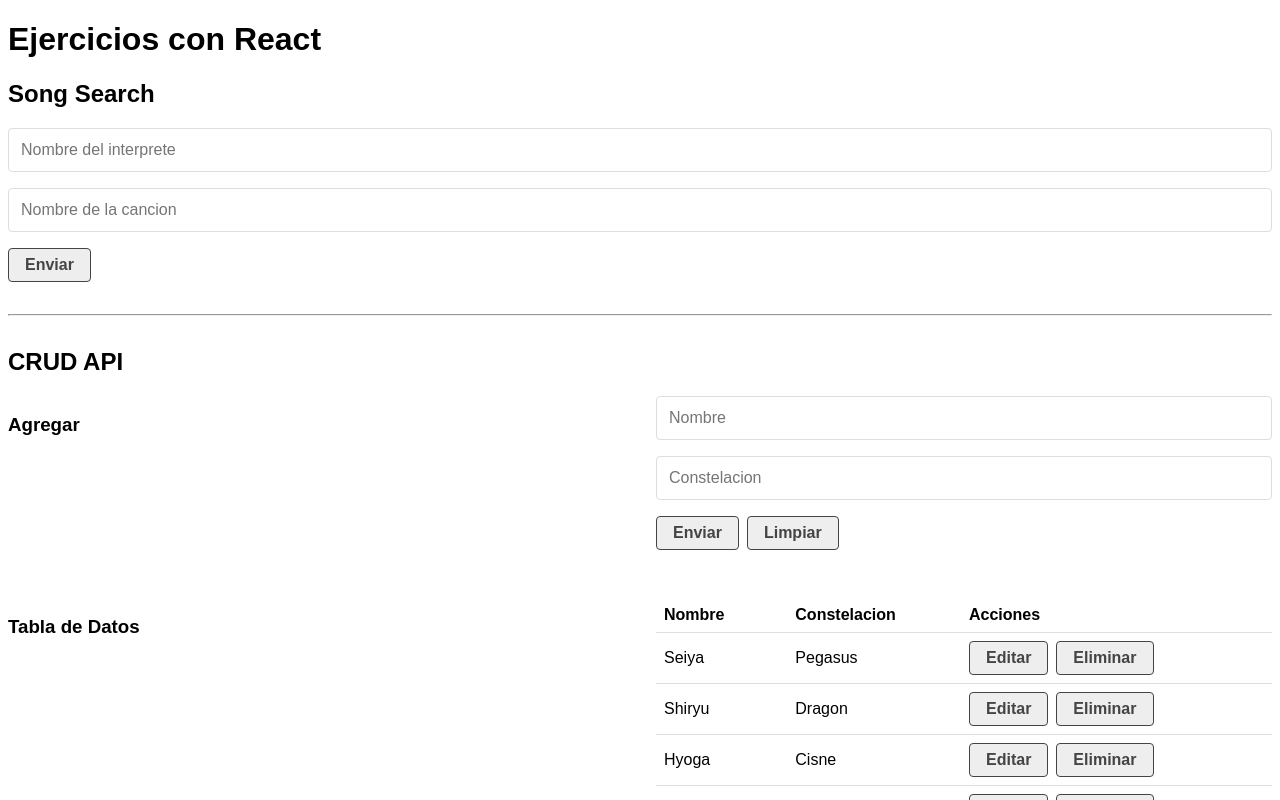
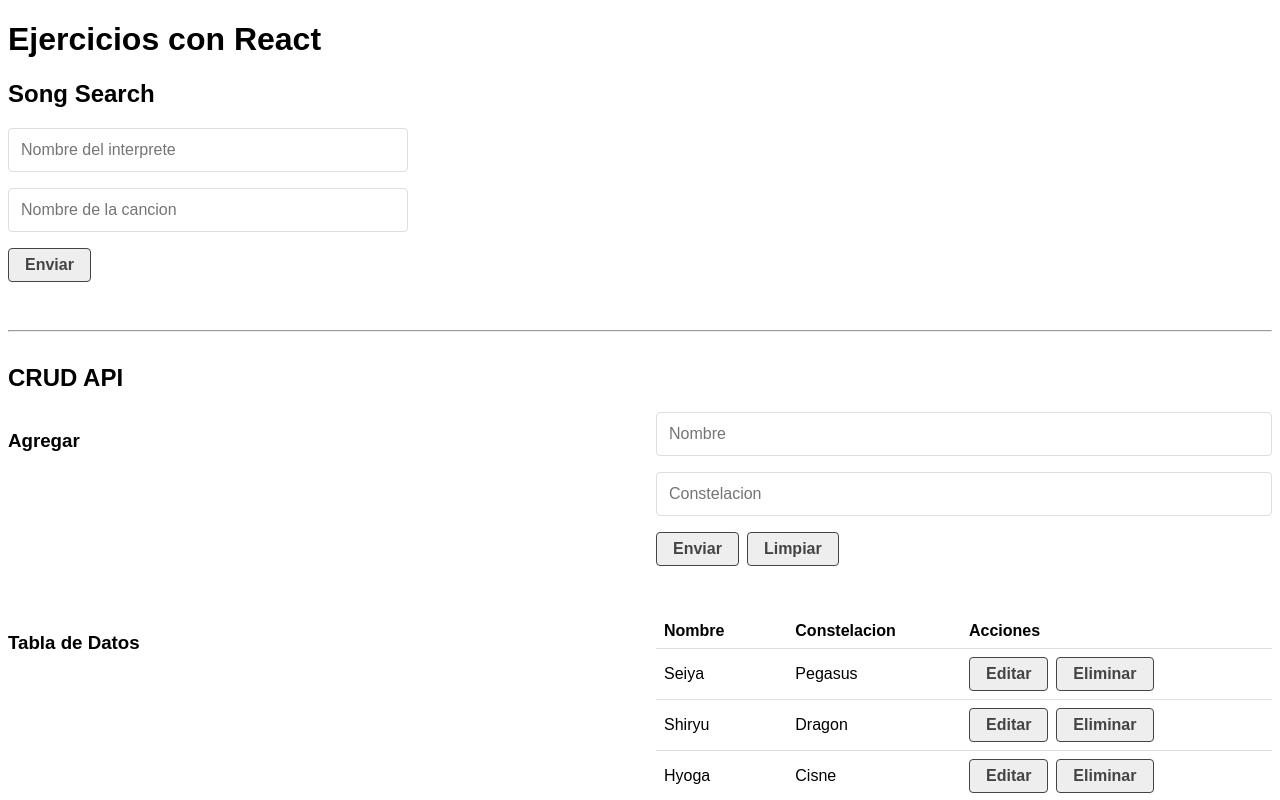
Before and after one commit to leedd87/react_crud, a React (Create React App) app: page / in a window 1280 px wide. Shown: the top 800 px of the page. Built offline with nearby package versions, Linux system fonts and the light colour scheme; data requests are answered from the project's data file.

Commit message:
mejorando el CSS de los proyectos

```diff
--- a/src/components/SongSearch.js
+++ b/src/components/SongSearch.js
@@ -44,11 +44,13 @@ const SongSearch = () => {
 	return (
 		<div>
 			<h2>Song Search</h2>
-			{loading && <Loader />}
-			<SongForm handleSearch={handleSearch} />
-			{search && !loading && (
-				<SongDetails search={search} lyric={lyric} bio={bio} />
-			)}
+			<article className="grid-1-3">
+				<SongForm handleSearch={handleSearch} />
+				{loading && <Loader />}
+				{search && !loading && (
+					<SongDetails search={search} lyric={lyric} bio={bio} />
+				)}
+			</article>
 		</div>
 	);
 };
--- a/src/index.css
+++ b/src/index.css
@@ -58,6 +58,11 @@ hr {
 	margin: 2rem auto;
 }
 
+img {
+	max-width: 100%;
+	height: auto;
+}
+
 table {
 	border-spacing: 0;
 	border-collapse: collapse;
```
